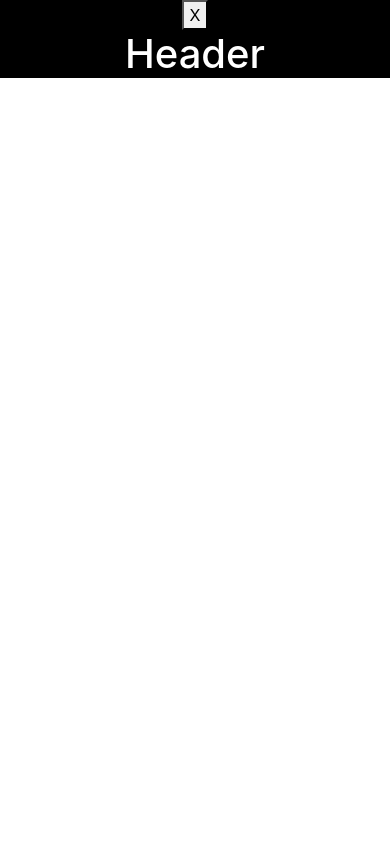
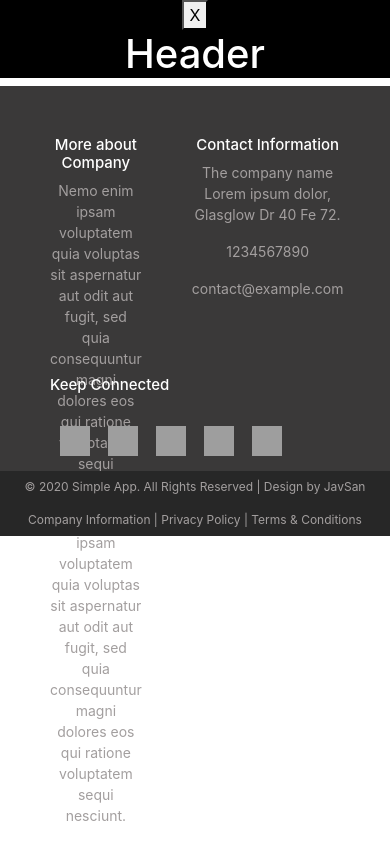
Before and after one commit to Tigreton-dev/mattress-store, a React app: page / in a window 390 px wide. Built offline with nearby package versions, Linux system fonts and the light colour scheme; grey boxes are pictures that could not be loaded; the HTML template or start-up script is replaced by a standard one.

Commit message:
Footer: created footer componenet

```diff
--- a/src/app/App.js
+++ b/src/app/App.js
@@ -2,11 +2,13 @@ import React from 'react';
 import { hot } from 'react-hot-loader/root';
 
 import Header from './components/Header';
+import Footer from './components/Footer';
 
 const App = () => {
     return (
         <div className="App-container">
             <Header />
+            <Footer />
         </div>
     );
 };
--- /dev/null
+++ b/src/app/components/Footer.js
@@ -0,0 +1,74 @@
+import React from 'react';
+
+const Footer = () => {
+    return (
+        <div className="Footer-container">
+            <div className="Footer-box">
+                <div className="Footer-information">
+                    <div className="Footer-aboutCompany">
+                        <h3>More about Company</h3>
+                        <p>Nemo enim ipsam voluptatem quia voluptas sit aspernatur aut odit aut fugit, sed quia consequuntur magni dolores eos qui ratione voluptatem sequi nesciunt.</p>
+                        <p>Nemo enim ipsam voluptatem quia voluptas sit aspernatur aut odit aut fugit, sed quia consequuntur magni dolores eos qui ratione voluptatem sequi nesciunt.</p>
+                    </div>
+                    <div className="Footer-Connected">
+                        <h3>Keep Connected</h3>
+                        <div>
+                            <img src={require("../static/social_media_PNG/facebook.png")}
+                                alt=''
+                                width='35'
+                                height='35'>
+                            </img>
+                            <p>Like us on Facebook</p>
+                        </div>
+                        <div>
+                            <img src={require("../static/social_media_PNG/twitter.png")}
+                                alt=''
+                                width='35'
+                                height='35'>
+                            </img>
+                            <p>Follow us on Twitter</p>
+                        </div>
+                        <div>
+                            <img src={require("../static/social_media_PNG/google.png")}
+                                alt=''
+                                width='35'
+                                height='35'>
+                            </img>
+                            <p>Add us on Google Plus</p>
+                        </div>
+                        <div>
+                            <img src={require("../static/social_media_PNG/instagram.png")}
+                                alt=''
+                                width='35'
+                                height='35'>
+                            </img>
+                            <p>Follow us on Instagram</p>
+                        </div>
+                        <div>
+                            <img src={require("../static/social_media_PNG/linkedin.png")}
+                                alt=''
+                                width='35'
+                                height='35'>
+                            </img>
+                            <p>Follow us on Linkedin</p>
+                        </div>
+
+                    </div>
+                    <div className="Footer-Contact">
+                        <h3>Contact Information</h3>
+                        <p>The company name Lorem ipsum dolor, Glasglow Dr 40 Fe 72.</p>
+                        <p>1234567890</p>
+                        <p>contact@example.com</p>
+                    </div>
+                </div>
+
+                <div className="Footer-copyrhigt">
+                    <p>© 2020 Simple App. All Rights Reserved | Design by JavSan</p>
+                    <p>Company Information | Privacy Policy | Terms & Conditions</p>
+                </div>
+            </div>
+        </div>
+    );
+};
+
+export default Footer;
--- /dev/null
+++ b/src/app/styles/_Footer.scss
@@ -0,0 +1,144 @@
+.Footer-container {
+    background: black;
+    color: white;
+    text-align: center;
+    position: relative;
+    bottom: 0;
+}
+
+.Footer-box{
+    margin-top: 20px;
+    width: 100%;
+    height: 450px;
+    background: rgb(58, 57, 57);
+    position: relative;
+    color: rgb(163, 159, 159);
+    z-index: 999;
+}
+h3{
+    color: white;
+}
+.Footer-information{
+    display: flex;
+    height: 100%;
+    width: 100%;
+}
+.Footer-information div {
+    margin-top: 50px;
+    font-size: 15px;
+}
+.Footer-aboutCompany {
+    margin: 50px;
+}
+.Footer-aboutCompany p {
+    font-size: 15px;
+}
+.Footer-Connected, .Footer-Contact {
+   width: 60%;
+   margin-right: 50px;
+}
+.Footer-Connected div{
+    display: flex;
+    height: 50px;
+    margin: 0;
+}
+.Footer-Connected div img {
+    margin: auto 25px auto 0;
+}
+.Footer-Connected div p {
+    margin: 0;
+    font-size: 16px;
+}
+.Footer-Connected div p:hover {
+    color: rgb(45, 126, 231);
+    cursor: pointer;
+}
+.Footer-copyrhigt{
+    width: 100%;
+    height: 50px;
+    background: rgb(39, 39, 39);
+    position: absolute;
+    bottom: 0;
+    display: flex;
+    font-size: 17px;
+}
+.Footer-copyrhigt p {
+    margin: auto;
+}
+
+@media only screen and (max-width: 980px) {
+    .Footer-copyrhigt {
+        font-size: 14px;
+    }
+    .Footer-Contact p{
+        font-size: 16px;
+    }
+    .Footer-aboutCompany p{
+        font-size: 14px;
+    }
+    .Footer-Connecteddiv p{
+        font-size: 14px;
+    }
+    .Footer-Connected div img {
+        width: 30px;
+        height: 30px;
+        margin: auto 8px auto 0;
+    }
+    .Footer-information h3 {
+        font-size: 18px;
+    }
+}
+@media only screen and (max-width: 800px) {
+    .Footer-copyrhigt {
+        font-size: 12px;
+    }
+    .Footer-Contact p{
+        font-size: 14px;
+    }
+    .Footer-Connected img {
+        width: 25px;
+        height: 25px;
+    }
+    .Footer-information h3 {
+        font-size: 15px;
+    }
+    .Footer-Connecteddiv p{
+        font-size: 12px;
+    }
+    .Footer-box{
+        margin-top: 0px;
+    }
+    .Footer-Connected, .Contact {
+        width: 60%;
+        margin-right: 20px;
+     }
+}
+@media only screen and (max-width: 680px) {
+    .Footer-copyrhigt{
+        font-size: 12px;
+        flex-direction: column;
+        height: 65px;
+    }
+    .Footer-Connected {
+        position: absolute;
+        top: 280px;
+        left: 50px;
+        display: flex;
+        width: 300px;
+    }
+    .Footer-Connected h3{
+        position: absolute;
+        top: -40px;
+    }
+    .Footer-Connected div {
+        flex-direction: row;
+        margin-left: 10px;
+    }
+    .Footer-Connected div p {
+        display: none;
+    }
+    .Footer-Connected img:hover {
+        transform: scale(1.3);
+        cursor: pointer
+    }
+}
--- a/src/app/styles/index.scss
+++ b/src/app/styles/index.scss
@@ -1,4 +1,9 @@
 @import 'Header';
+@import 'Footer';
+
+
+
+
 
 .App-body {
     display: flex;
```
